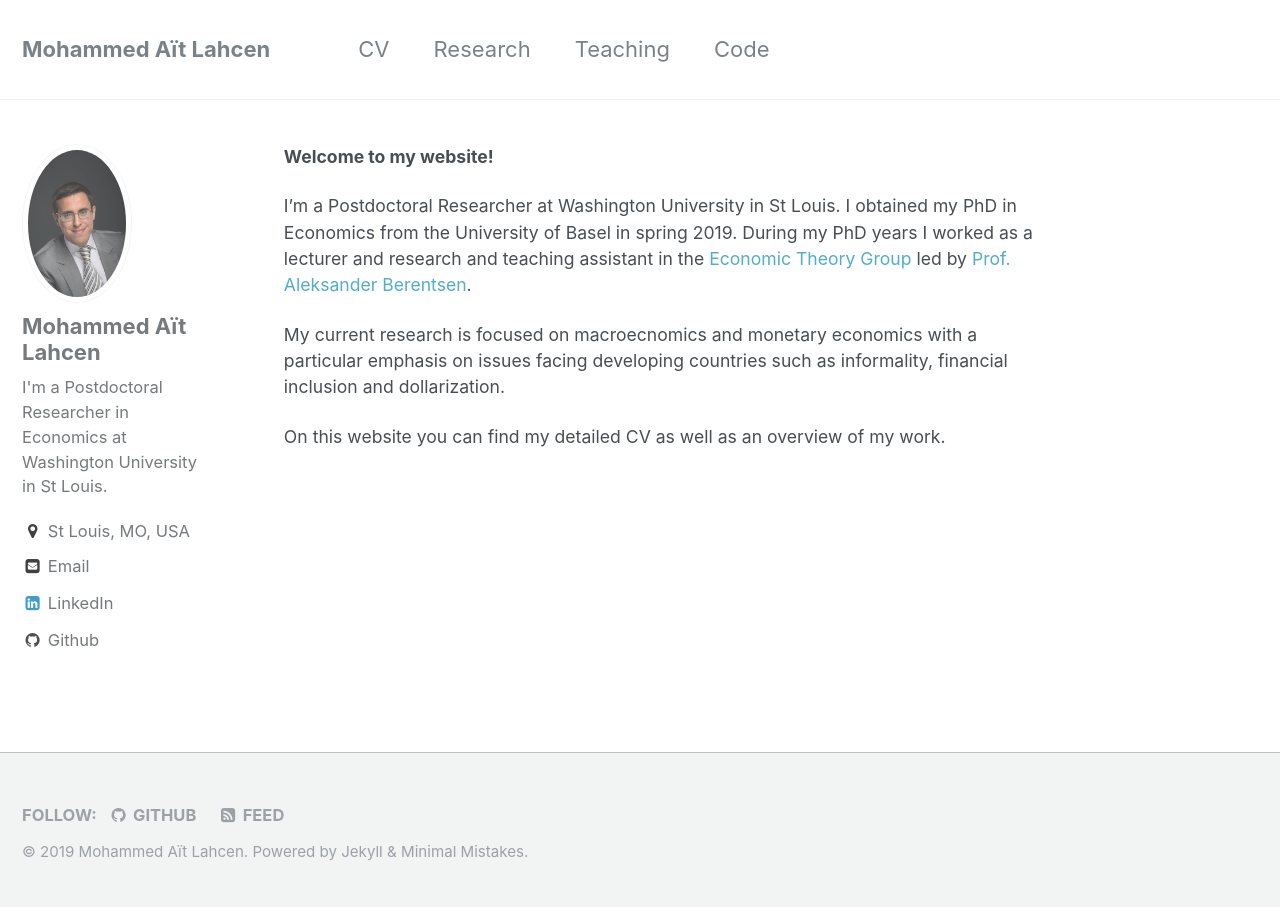
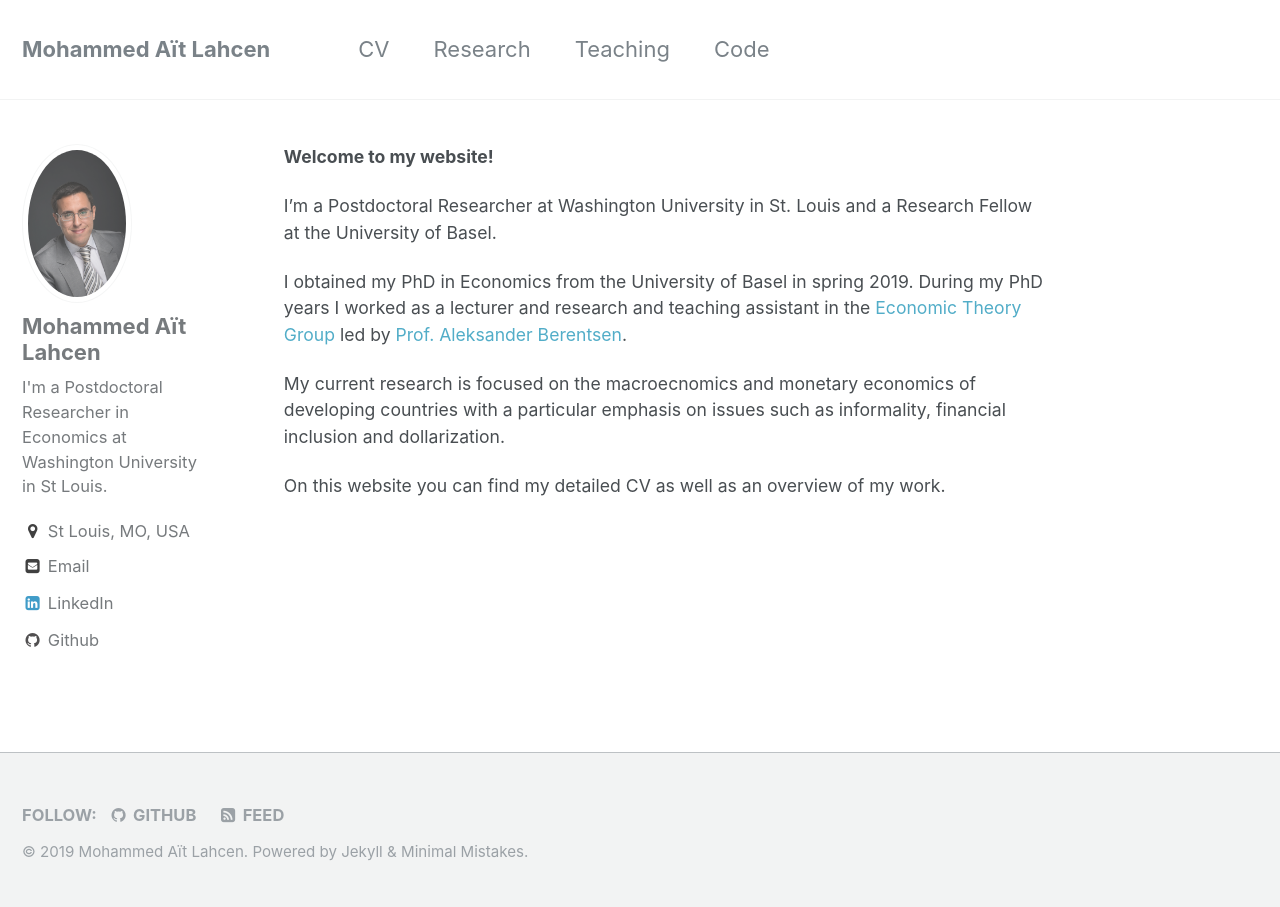
Before and after one commit to maitlahcen/maitlahcen.github.io, a Jekyll site: the page built from index.md, in a window 1280 px wide. Built offline with Jekyll 4.4.1, drawn with Linux system fonts in a browser that asks for light colours.

Commit message:
Update index.md

```diff
--- a/index.md
+++ b/index.md
@@ -5,8 +5,10 @@ author_profile: true
 
 **Welcome to my website!**
 
-I'm a Postdoctoral Researcher at Washington University in St Louis. I obtained my PhD in Economics from the University of Basel in spring 2019. During my PhD years I worked as a lecturer and research and teaching assistant in the [Economic Theory Group](https://wwz.unibas.ch/en/economictheory/) led by [Prof. Aleksander Berentsen](https://wwz.unibas.ch/en/berentsen/).
+I'm a Postdoctoral Researcher at Washington University in St. Louis and a Research Fellow at the University of Basel.
 
-My current research is focused on macroecnomics and monetary economics with a particular emphasis on issues facing developing countries such as informality, financial inclusion and dollarization.
+I obtained my PhD in Economics from the University of Basel in spring 2019. During my PhD years I worked as a lecturer and research and teaching assistant in the [Economic Theory Group](https://wwz.unibas.ch/en/economictheory/) led by [Prof. Aleksander Berentsen](https://wwz.unibas.ch/en/berentsen/).
+
+My current research is focused on the macroecnomics and monetary economics of developing countries with a particular emphasis on issues such as informality, financial inclusion and dollarization.
 
 On this website you can find my detailed CV as well as an overview of my work.
```
